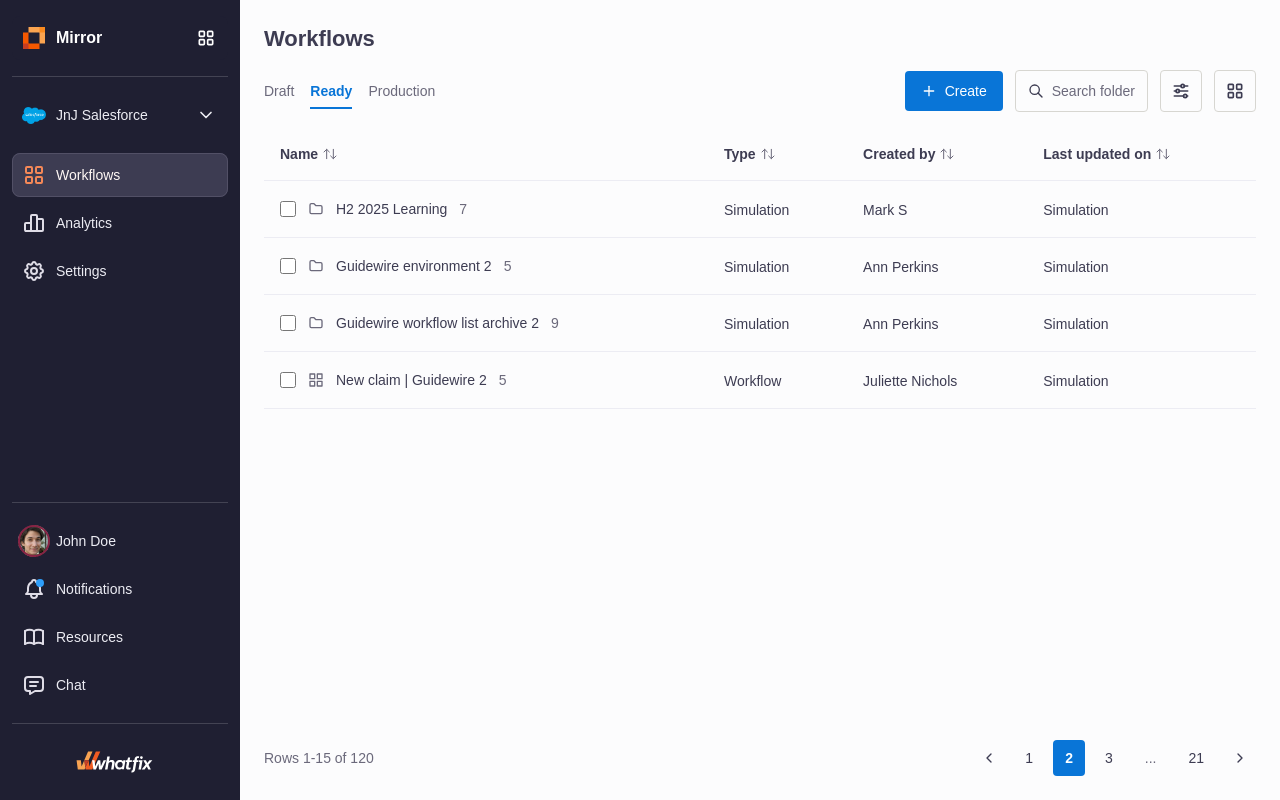
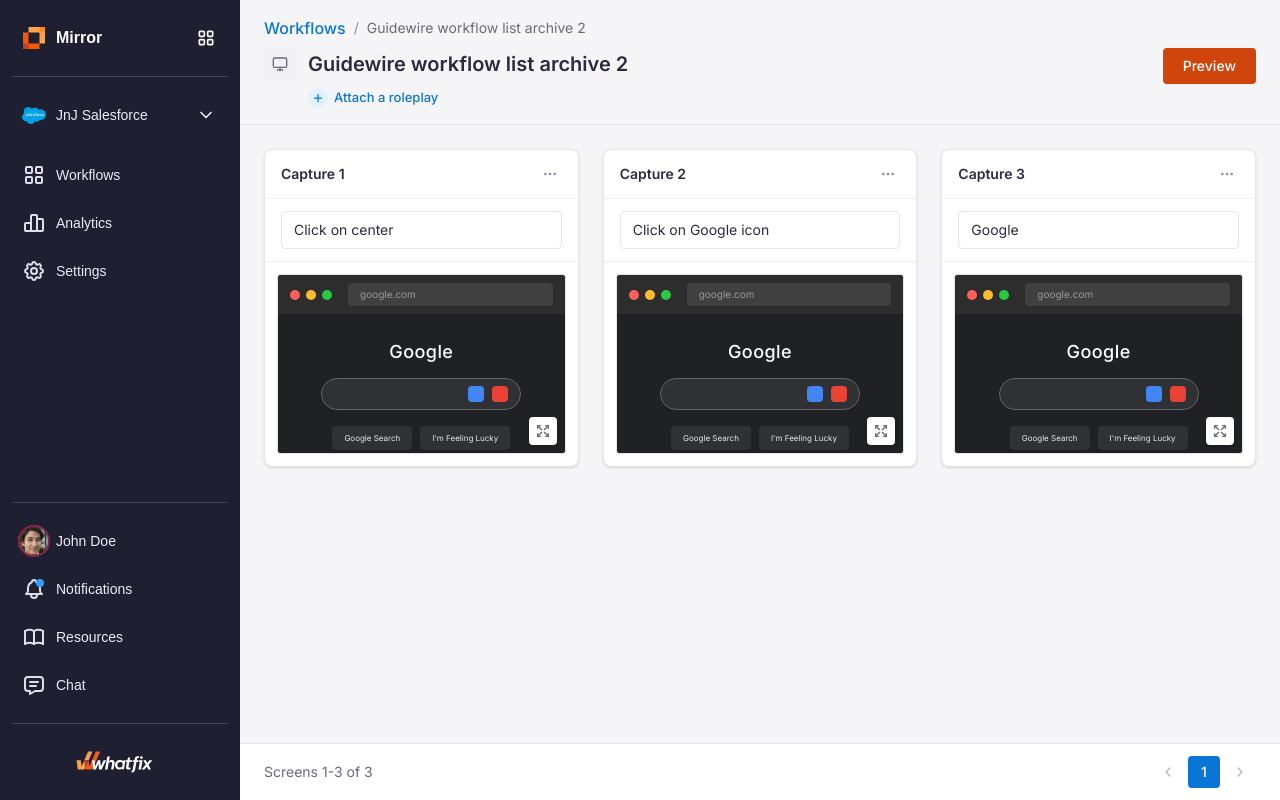
Before and after one commit to shubham-bhatt50/Roleplay-Creation, a React (Vite) app: page / in a window 1280 px wide. Both pictures are taken after a click on the element 760 px from the left and 323 px from the top of the page. Built offline with nearby package versions, Linux system fonts and the light colour scheme.

Commit message:
Make all workflows clickable with attach roleplay option

```diff
--- a/src/app/App.tsx
+++ b/src/app/App.tsx
@@ -104,6 +104,40 @@ export default function App() {
     setCurrentScreen("scenarioDetail");
   };
 
+  const handleCreateRoleplayFromWorkflow = (workflowId: string, workflowName: string) => {
+    // Store the workflow info so we can attach it after creating the roleplay
+    setAttachedWorkflow({ id: workflowId, name: workflowName });
+    setCurrentScreen("roleplay");
+  };
+
+  const handleAttachRoleplayToWorkflow = (roleplayId: string, roleplayName: string) => {
+    // Update the current workflow with the attached roleplay
+    if (currentWorkflow) {
+      setCurrentWorkflow({
+        ...currentWorkflow,
+        attachedRoleplay: { id: roleplayId, name: roleplayName }
+      });
+      // Also add to the attachedRoleplays list
+      setAttachedRoleplays((prev) => {
+        if (prev.some((r) => r.workflowId === currentWorkflow.id)) {
+          return prev.map((r) =>
+            r.workflowId === currentWorkflow.id
+              ? { ...r, scenarioTitle: roleplayName }
+              : r
+          );
+        }
+        return [
+          ...prev,
+          {
+            workflowId: currentWorkflow.id,
+            workflowName: currentWorkflow.name,
+            scenarioTitle: roleplayName,
+          },
+        ];
+      });
+    }
+  };
+
   return (
     <div className="h-screen w-screen flex flex-col bg-[#fcfcfd] overflow-hidden">
       <div className="flex-1 flex overflow-hidden relative">
@@ -169,6 +203,8 @@ export default function App() {
               workflowName={currentWorkflow.name}
               attachedRoleplay={currentWorkflow.attachedRoleplay}
               onNavigateToRoleplay={handleNavigateFromWorkflowToRoleplay}
+              onCreateNewRoleplay={handleCreateRoleplayFromWorkflow}
+              onAttachRoleplay={handleAttachRoleplayToWorkflow}
             />
           )}
           {currentScreen === "simulation" && (
--- a/src/app/components/Dashboard.tsx
+++ b/src/app/components/Dashboard.tsx
@@ -140,19 +140,17 @@ export function Dashboard({ onNavigateToRoleplay, onNavigateToSimulation, onNavi
             </thead>
             <tbody>
               {[
-                { id: "1", name: "H2 2025 Learning", count: "7", type: "Simulation", creator: "Mark S", updated: "Simulation", isWorkflow: false },
-                { id: "2", name: "Guidewire environment 2", count: "5", type: "Simulation", creator: "Ann Perkins", updated: "Simulation", isWorkflow: false },
-                { id: "3", name: "Guidewire workflow list archive 2", count: "9", type: "Simulation", creator: "Ann Perkins", updated: "Simulation", isWorkflow: false },
-                { id: "4", name: "New claim | Guidewire 2", count: "5", type: "Workflow", creator: "Juliette Nichols", updated: "Simulation", isWorkflow: true },
+                { id: "1", name: "H2 2025 Learning", count: "7", type: "Workflow", creator: "Mark S", updated: "Jan 15, 2026" },
+                { id: "2", name: "Guidewire environment 2", count: "5", type: "Workflow", creator: "Ann Perkins", updated: "Jan 12, 2026" },
+                { id: "3", name: "Guidewire workflow list archive 2", count: "9", type: "Workflow", creator: "Ann Perkins", updated: "Jan 10, 2026" },
+                { id: "4", name: "New claim | Guidewire 2", count: "5", type: "Workflow", creator: "Juliette Nichols", updated: "Jan 8, 2026" },
+                { id: "5", name: "Refund request | Billing system", count: "3", type: "Workflow", creator: "Sarah Johnson", updated: "Jan 5, 2026" },
+                { id: "6", name: "Return label | Shipping portal", count: "4", type: "Workflow", creator: "Mike Chen", updated: "Jan 3, 2026" },
               ].map((row, index) => (
                 <tr
                   key={index}
-                  className={`border-b border-[#ececf3] hover:bg-[#f9f9f9] ${row.isWorkflow ? 'cursor-pointer' : ''}`}
-                  onClick={() => {
-                    if (row.isWorkflow) {
-                      handleWorkflowClick(row.id, row.name);
-                    }
-                  }}
+                  className="border-b border-[#ececf3] hover:bg-[#f9f9f9] cursor-pointer"
+                  onClick={() => handleWorkflowClick(row.id, row.name)}
                 >
                   <td className="p-[16px]">
                     <div className="flex items-center gap-[12px]">
@@ -161,7 +159,6 @@ export function Dashboard({ onNavigateToRoleplay, onNavigateToSimulation, onNavi
                         className="size-[16px] rounded border-[#d7d6d1]"
                         onClick={(e) => e.stopPropagation()}
                       />
-                      {row.isWorkflow ? (
                       <div className="flex items-center justify-center size-[16px]">
                         <svg width="16" height="16" viewBox="0 0 24 24" fill="none" stroke="#6b697b" strokeWidth="2" strokeLinecap="round" strokeLinejoin="round">
                           <rect x="3" y="3" width="7" height="7" />
@@ -170,10 +167,7 @@ export function Dashboard({ onNavigateToRoleplay, onNavigateToSimulation, onNavi
                           <rect x="3" y="14" width="7" height="7" />
                         </svg>
                       </div>
-                      ) : (
-                        <IconFolder className="size-[16px] text-[#6b697b]" stroke={2} />
-                      )}
-                      <span className={`font-['Inter:Regular',sans-serif] leading-[20px] text-[#3d3c52] text-[14px] ${row.isWorkflow ? 'hover:text-[#0975d7] hover:underline' : ''}`}>{row.name}</span>
+                      <span className="font-['Inter:Regular',sans-serif] leading-[20px] text-[#3d3c52] text-[14px] hover:text-[#0975d7] hover:underline">{row.name}</span>
                       <span className="font-['Inter:Regular',sans-serif] leading-[20px] text-[#6b697b] text-[14px]">{row.count}</span>
                       {hasRoleplay(row.name) && (
                         <span className="inline-flex items-center gap-1.5 px-2.5 py-1 rounded-full bg-[#ecfdf5] text-[#059669] text-xs font-medium">
--- a/src/app/components/WorkflowDetailScreen.tsx
+++ b/src/app/components/WorkflowDetailScreen.tsx
@@ -1,9 +1,16 @@
 import { useState } from "react";
-import { IconArrowLeft, IconArrowUpRight, IconDots, IconArrowsMaximize, IconChevronLeft, IconChevronRight } from "@tabler/icons-react";
+import { IconArrowLeft, IconArrowUpRight, IconDots, IconArrowsMaximize, IconChevronLeft, IconChevronRight, IconPlus, IconX, IconUsers, IconSearch } from "@tabler/icons-react";
 
 interface AttachedRoleplay {
   id: string;
   name: string;
+}
+
+interface DraftRoleplay {
+  id: string;
+  name: string;
+  createdBy: string;
+  createdAt: string;
 }
 
 interface WorkflowDetailScreenProps {
@@ -12,7 +19,17 @@ interface WorkflowDetailScreenProps {
   workflowName: string;
   attachedRoleplay?: AttachedRoleplay | null;
   onNavigateToRoleplay?: (roleplayId: string) => void;
+  onCreateNewRoleplay?: (workflowId: string, workflowName: string) => void;
+  onAttachRoleplay?: (roleplayId: string, roleplayName: string) => void;
 }
+
+// Sample draft roleplays
+const draftRoleplays: DraftRoleplay[] = [
+  { id: "draft-1", name: "Angry customer refund scenario", createdBy: "Sarah Johnson", createdAt: "2 days ago" },
+  { id: "draft-2", name: "Product exchange request", createdBy: "Mark Wilson", createdAt: "1 week ago" },
+  { id: "draft-3", name: "Billing dispute resolution", createdBy: "Ann Perkins", createdAt: "3 days ago" },
+  { id: "draft-4", name: "Technical support escalation", createdBy: "John Smith", createdAt: "5 days ago" },
+];
 
 // Sample capture data
 const captures = [
@@ -41,13 +58,29 @@ export function WorkflowDetailScreen({
   workflowId,
   workflowName,
   attachedRoleplay,
-  onNavigateToRoleplay
+  onNavigateToRoleplay,
+  onCreateNewRoleplay,
+  onAttachRoleplay
 }: WorkflowDetailScreenProps) {
   const [currentPage, setCurrentPage] = useState(1);
+  const [showAttachModal, setShowAttachModal] = useState(false);
+  const [searchQuery, setSearchQuery] = useState("");
+  const [localAttachedRoleplay, setLocalAttachedRoleplay] = useState<AttachedRoleplay | null>(attachedRoleplay || null);
+
   const totalPages = 1;
   const itemsPerPage = 6;
   const startItem = (currentPage - 1) * itemsPerPage + 1;
   const endItem = Math.min(currentPage * itemsPerPage, captures.length);
+
+  const filteredRoleplays = draftRoleplays.filter(rp =>
+    rp.name.toLowerCase().includes(searchQuery.toLowerCase())
+  );
+
+  const handleAttachRoleplay = (roleplay: DraftRoleplay) => {
+    setLocalAttachedRoleplay({ id: roleplay.id, name: roleplay.name });
+    onAttachRoleplay?.(roleplay.id, roleplay.name);
+    setShowAttachModal(false);
+  };
 
   return (
     <div className="flex-1 flex flex-col bg-[#f5f5f7] min-h-0 overflow-hidden">
@@ -85,15 +118,25 @@ export function WorkflowDetailScreen({
             </div>
 
             {/* Attached Roleplay Link - Below Title */}
-            {attachedRoleplay && (
+            {localAttachedRoleplay ? (
               <button
                 className="flex items-center gap-1.5 mt-2 ml-11 text-[13px] text-[#8d8ba7] hover:text-[#6b6b80] transition-colors group"
-                onClick={() => onNavigateToRoleplay?.(attachedRoleplay.id)}
+                onClick={() => onNavigateToRoleplay?.(localAttachedRoleplay.id)}
               >
                 <div className="w-5 h-5 rounded-full bg-[#f0f0f5] flex items-center justify-center group-hover:bg-[#e5e5ea] transition-colors">
                   <IconArrowUpRight className="w-3 h-3 text-[#8d8ba7]" stroke={2} />
                 </div>
-                <span className="group-hover:underline">{attachedRoleplay.name}</span>
+                <span className="group-hover:underline">{localAttachedRoleplay.name}</span>
+              </button>
+            ) : (
+              <button
+                className="flex items-center gap-1.5 mt-2 ml-11 text-[13px] text-[#0975d7] hover:text-[#0861b8] transition-colors group"
+                onClick={() => setShowAttachModal(true)}
+              >
+                <div className="w-5 h-5 rounded-full bg-[#e0f2fe] flex items-center justify-center group-hover:bg-[#bae6fd] transition-colors">
+                  <IconPlus className="w-3 h-3 text-[#0975d7]" stroke={2.5} />
+                </div>
+                <span className="group-hover:underline">Attach a roleplay</span>
               </button>
             )}
           </div>
@@ -201,6 +244,93 @@ export function WorkflowDetailScreen({
           </button>
         </div>
       </div>
+
+      {/* Attach Roleplay Modal */}
+      {showAttachModal && (
+        <div className="fixed inset-0 bg-black/50 flex items-center justify-center z-50">
+          <div className="bg-white rounded-lg shadow-xl w-[500px] max-h-[600px] flex flex-col">
+            {/* Modal Header */}
+            <div className="flex items-center justify-between px-6 py-4 border-b border-[#e5e5ea]">
+              <h2 className="text-lg font-semibold text-[#2b2b40]">Attach roleplay</h2>
+              <button
+                onClick={() => setShowAttachModal(false)}
+                className="p-1 hover:bg-[#f5f5f7] rounded transition-colors"
+              >
+                <IconX className="w-5 h-5 text-[#6b697b]" stroke={2} />
+              </button>
+            </div>
+
+            {/* Search */}
+            <div className="px-6 py-4 border-b border-[#e5e5ea]">
+              <div className="relative">
+                <IconSearch className="absolute left-3 top-1/2 -translate-y-1/2 w-4 h-4 text-[#8d8ba7]" stroke={2} />
+                <input
+                  type="text"
+                  placeholder="Search roleplays..."
+                  value={searchQuery}
+                  onChange={(e) => setSearchQuery(e.target.value)}
+                  className="w-full pl-10 pr-4 py-2 border border-[#e5e5ea] rounded-md text-sm focus:outline-none focus:border-[#0975d7]"
+                />
+              </div>
+            </div>
+
+            {/* Create New Option */}
+            <button
+              onClick={() => {
+                setShowAttachModal(false);
+                onCreateNewRoleplay?.(workflowId, workflowName);
+              }}
+              className="mx-6 mt-4 flex items-center gap-3 p-3 border-2 border-dashed border-[#0975d7] rounded-lg hover:bg-[#f0f7ff] transition-colors"
+            >
+              <div className="w-10 h-10 rounded-full bg-[#e0f2fe] flex items-center justify-center">
+                <IconPlus className="w-5 h-5 text-[#0975d7]" stroke={2} />
+              </div>
+              <div className="text-left">
+                <p className="text-sm font-medium text-[#0975d7]">Create new roleplay</p>
+                <p className="text-xs text-[#8d8ba7]">Start from scratch with the scenario builder</p>
+              </div>
+            </button>
+
+            {/* Divider */}
+            <div className="px-6 py-3">
+              <div className="flex items-center gap-3">
+                <div className="flex-1 h-px bg-[#e5e5ea]" />
+                <span className="text-xs text-[#8d8ba7]">or select from drafts</span>
+                <div className="flex-1 h-px bg-[#e5e5ea]" />
+              </div>
+            </div>
+
+            {/* Draft Roleplays List */}
+            <div className="flex-1 overflow-auto px-6 pb-4">
+              <div className="space-y-2">
+                {filteredRoleplays.length > 0 ? (
+                  filteredRoleplays.map((roleplay) => (
+                    <button
+                      key={roleplay.id}
+                      onClick={() => handleAttachRoleplay(roleplay)}
+                      className="w-full flex items-center gap-3 p-3 border border-[#e5e5ea] rounded-lg hover:border-[#0975d7] hover:bg-[#f9fbfd] transition-colors text-left"
+                    >
+                      <div className="w-10 h-10 rounded-full bg-[#f0f0f5] flex items-center justify-center">
+                        <IconUsers className="w-5 h-5 text-[#6b697b]" stroke={2} />
+                      </div>
+                      <div className="flex-1 min-w-0">
+                        <p className="text-sm font-medium text-[#2b2b40] truncate">{roleplay.name}</p>
+                        <p className="text-xs text-[#8d8ba7]">
+                          By {roleplay.createdBy} • {roleplay.createdAt}
+                        </p>
+                      </div>
+                    </button>
+                  ))
+                ) : (
+                  <div className="text-center py-8 text-sm text-[#8d8ba7]">
+                    No roleplays found matching "{searchQuery}"
+                  </div>
+                )}
+              </div>
+            </div>
+          </div>
+        </div>
+      )}
     </div>
   );
 }
```
Lines whose indentation alone changed are shown as unchanged.
